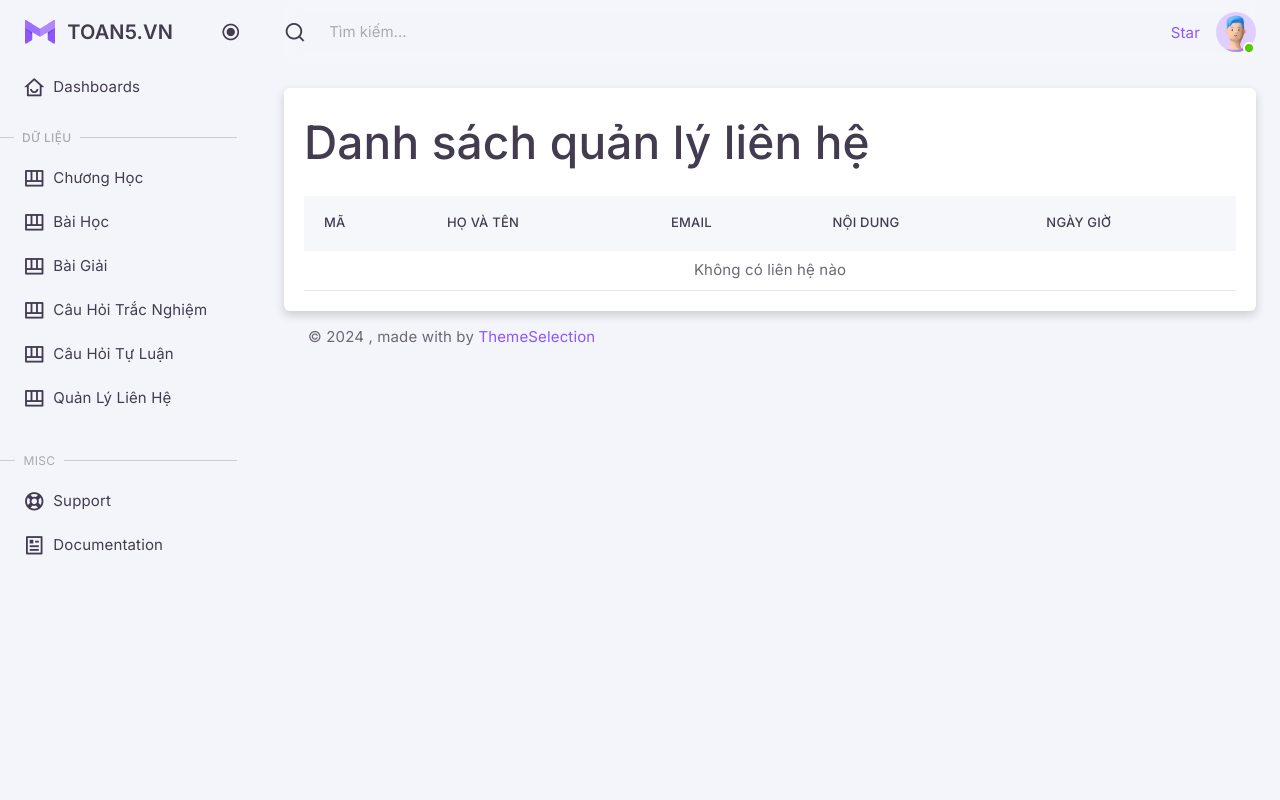
After one commit to nguyntrung/math-app, a PHP site: page /math-app/admin/pages/admin_contact.php in a window 1280 px wide. The commit adds this page. Run offline with PHP 8.4, Linux system fonts and the light colour scheme; the visitor is signed in with stand-in values (Sample User, id 1); data that the repository does not hold is empty.

Commit message:
update about, contact, submitcontact, myprofile, sidebar, admin_contact

```diff
--- /dev/null
+++ b/public/admin/pages/admin_contact.php
@@ -0,0 +1,103 @@
+<?php
+session_start();
+include '../../../database/db.php';
+
+// Chuẩn bị câu truy vấn và thực thi
+$sql = "SELECT * FROM lienhe";
+$stmt = $conn->prepare($sql);
+$stmt->execute();
+
+// Kiểm tra số lượng hàng trả về
+if ($stmt->rowCount() > 0) {
+    $lienhes = $stmt->fetchAll();
+} else {
+    $lienhes = [];
+}
+?>
+
+<!DOCTYPE html>
+<html lang="en" class="light-style layout-menu-fixed layout-compact" dir="ltr" data-theme="theme-default"
+    data-assets-path="../assets/" data-template="vertical-menu-template-free" data-style="light">
+<head>
+    <meta charset="UTF-8">
+    <meta name="viewport" content="width=device-width, initial-scale=1.0, user-scalable=no, minimum-scale=1.0, maximum-scale=1.0">
+    <title>Quản lý liên hệ</title>
+    <link rel="icon" type="image/x-icon" href="../assets/img/favicon/favicon.ico" />
+    <link rel="preconnect" href="https://fonts.googleapis.com" />
+    <link rel="preconnect" href="https://fonts.gstatic.com" crossorigin />
+    <link href="https://fonts.googleapis.com/css2?family=Inter:wght@300;400;500;600;700&display=swap"rel="stylesheet" />
+    <link rel="stylesheet" href="../assets/vendor/fonts/remixicon/remixicon.css" />
+    <link rel="stylesheet" href="../assets/vendor/libs/node-waves/node-waves.css" />
+    <link rel="stylesheet" href="../assets/vendor/css/core.css" class="template-customizer-core-css" />
+    <link rel="stylesheet" href="../assets/vendor/css/theme-default.css" class="template-customizer-theme-css" />
+    <link rel="stylesheet" href="../assets/css/demo.css" />
+    <link rel="stylesheet" href="../assets/vendor/libs/perfect-scrollbar/perfect-scrollbar.css" />
+    <script src="../assets/vendor/js/helpers.js"></script>
+    <script src="../assets/js/config.js"></script>
+</head>
+<body>
+    <div class="layout-wrapper layout-content-navbar">
+        <div class="layout-container">
+            <?php include 'sidebar.php'; ?>
+            <div class="layout-page">
+                <?php include 'navbar.php'; ?>
+                <div class="content-wrapper">
+                    <div class="container-xxl flex-grow-1 container-p-y">
+                        <div class="card">
+                            <h1 class="card-header">Danh sách quản lý liên hệ</h1>
+                            <div class="card-body">
+                                <div class="table-responsive text-nowrap">
+                                <table class="table table-sm">
+                                    <thead>
+                                        <tr>
+                                            <th class="text-truncate">Mã</th>
+                                            <th class="text-truncate">Họ và tên</th>
+                                            <th class="text-truncate">Email</th>
+                                            <th class="text-truncate">Nội dung</th>
+                                            <th class="text-truncate">Ngày giờ</th>
+                                        </tr>
+                                    </thead>
+                                    <tbody>
+                                        <?php
+                                        if (count($lienhes) > 0) {
+                                            foreach ($lienhes as $contact) {
+                                                echo "<tr>";
+                                                echo "<td class='text-truncate'>" . htmlspecialchars($contact["id"]) . "</td>";
+                                                echo "<td class='text-truncate'>
+                                                        <div class='d-flex align-items-center'>
+                                                            <div class='avatar avatar-sm me-4'>
+                                                                <img src='../assets/img/avatars/" . htmlspecialchars($contact['id']) . ".png' alt='Avatar' class='rounded-circle' />
+                                                            </div>
+                                                            <div>
+                                                                <h6 class='mb-0 text-truncate'>" . htmlspecialchars($contact["ho_ten"]) . "</h6>
+                                                            </div>
+                                                        </div>
+                                                    </td>";
+                                                echo "<td class='text-truncate'>" . htmlspecialchars($contact["email"]) . "</td>";
+                                                echo "<td class='text-truncate'>" . htmlspecialchars($contact["noi_dung"]) . "</td>";
+                                                echo "<td class='text-truncate'>" . date("d-m-Y H:i:s", strtotime($contact["ngay_gio"])) . "</td>";
+                                                echo "</tr>";
+                                            }
+                                        } else {
+                                            echo "<tr><td colspan='5' class='text-center'>Không có liên hệ nào</td></tr>";
+                                        }
+                                        ?>
+                                    </tbody>
+                                </table>
+                                </div>
+                            </div>
+                        </div>
+                        <?php include 'footer.php'; ?>
+                    </div>
+                </div>
+            </div>
+            <div class="layout-overlay layout-menu-toggle"></div>
+        </div>
+        <?php include 'other.php'; ?>
+    </div>
+</body>
+</html>
+
+<?php
+$conn = null;
+?>
--- a/public/admin/pages/myprofile.php
+++ b/public/admin/pages/myprofile.php
@@ -52,10 +52,8 @@ data-assets-path="../assets/" data-template="vertical-menu-template-free" data-s
             <?php include 'sidebar.php'; ?>
             <div class="layout-page">
                 <?php include 'navbar.php'; ?>
-
                 <div class="card">
                     <div class="card-header">
-
                         <div class="profile-container">
                         <h2>My Profile</h2>
                     </div>
@@ -73,12 +71,12 @@ data-assets-path="../assets/" data-template="vertical-menu-template-free" data-s
                         </div>
                         </div>
                 </div>
+                <?php include 'footer.php'; ?>
             </div>
             <div class="layout-overlay layout-menu-toggle"></div>
         </div>
+        <?php include 'other.php'; ?>
     </div>
-    <?php include 'other.php'; ?>
-
 </body>
 </html>
 
--- a/public/admin/pages/sidebar.php
+++ b/public/admin/pages/sidebar.php
@@ -112,6 +112,12 @@
             <div data-i18n="Tables">Câu Hỏi Tự Luận</div>
          </a>
       </li>
+      <li class="menu-item">
+         <a href="admin_contact.php" class="menu-link">
+            <i class="menu-icon tf-icons ri-table-alt-line"></i>
+            <div data-i18n="Tables">Quản Lý Liên Hệ</div>
+         </a>
+      </li>
       <!-- Misc -->
       <li class="menu-header mt-7"><span class="menu-header-text">Misc</span></li>
       <li class="menu-item">
--- a/public/submit_contact.php
+++ b/public/submit_contact.php
@@ -16,15 +16,14 @@ if ($_SERVER["REQUEST_METHOD"] == "POST") {
     // Lấy dữ liệu từ form và xử lý ký tự đặc biệt
     $ho_ten = htmlspecialchars(trim($_POST["ho_ten"]));
     $email = htmlspecialchars(trim($_POST["email"]));
-    $lop = htmlspecialchars(trim($_POST["lop"]));
     $noi_dung = htmlspecialchars(trim($_POST["noi_dung"]));
 
     // Kiểm tra tính hợp lệ của dữ liệu
     if (!empty($ho_ten) && !empty($email) && !empty($noi_dung)) {
 
-        $sql = "INSERT INTO lienhe (ho_ten, email, lop, noi_dung) VALUES (?, ?, ?, ?)";
+        $sql = "INSERT INTO lienhe (ho_ten, email, noi_dung) VALUES (?, ?, ?)";
         $stmt = $conn->prepare($sql);
-        $stmt->bind_param("ssss", $ho_ten, $email, $lop, $noi_dung);
+        $stmt->bind_param("sss", $ho_ten, $email, $noi_dung);
 
         if ($stmt->execute()) {
             echo "Cảm ơn bạn đã liên hệ! Chúng tôi sẽ sớm liên lạc lại với bạn.";
```
Also changed, not shown: public/about.php (+29 -38 lines), public/contact.php (+0 -15 lines).
